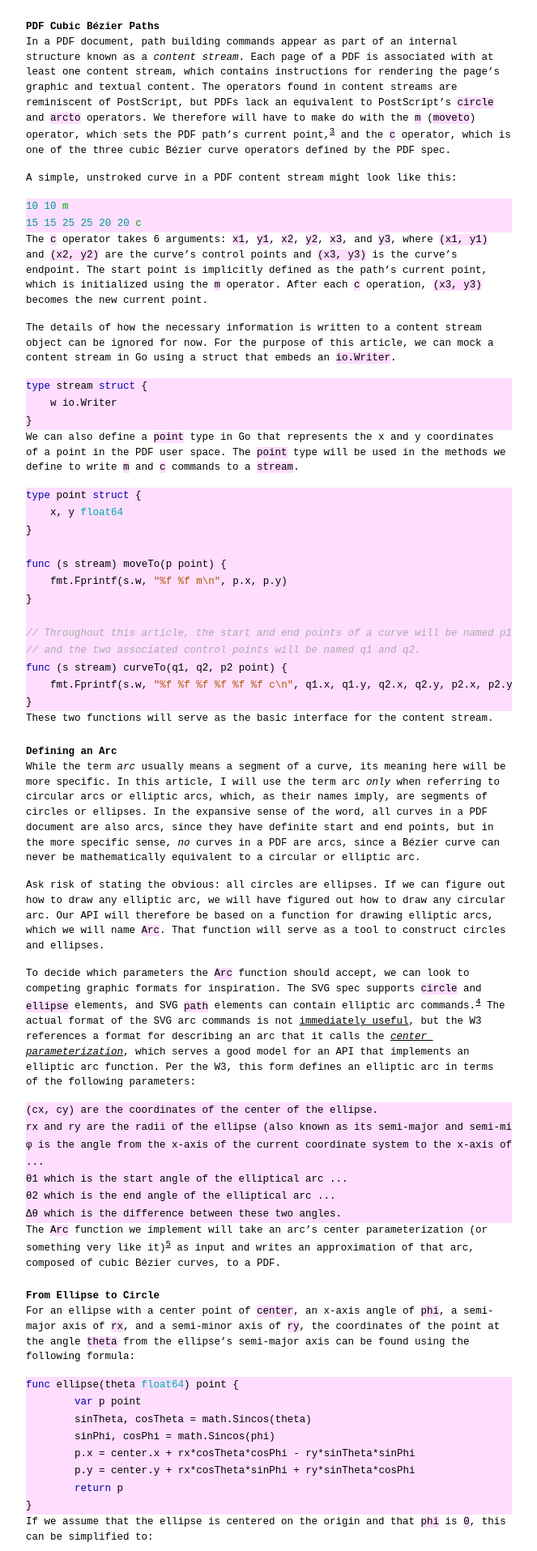
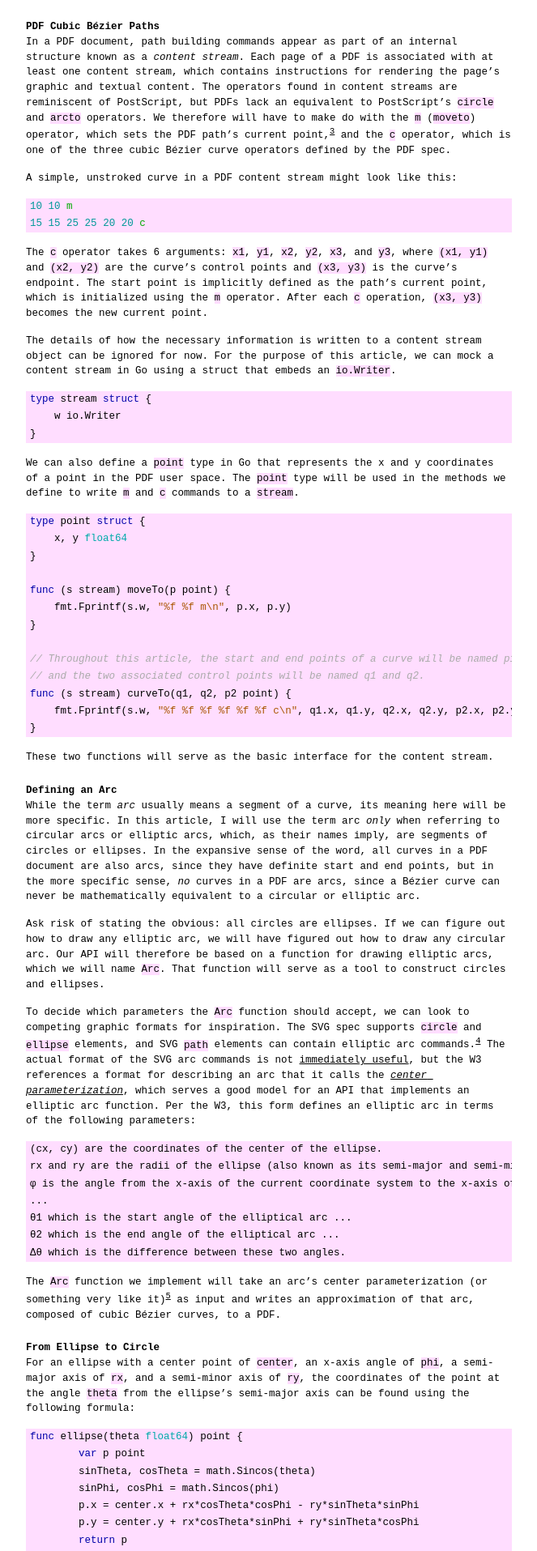
Before and after one commit to cdillond/cdillond.github.io, a Jekyll site: the page built from _posts/2024-06-19-ellipse.markdown, in a window 1280 px wide. Shown: the part 871-2786 px from the top of the page at 81% size, without its empty margins (308-971 px from the left). Built offline with Jekyll 4.4.1, drawn with Linux system fonts in a browser that asks for light colours.

Commit message:
code padding

```diff
--- a/_sass/base.scss
+++ b/_sass/base.scss
@@ -246,8 +246,9 @@ figure.highlight {
 pre {
     background-color: var(--code-background-color);
     border: none;
-    padding: 0;
-    margin: 0;
+    padding-left: 5px;
+    padding-right: 5px;
+    margin-bottom: 1rem;
     overflow: auto;
     font-size: $base-font-size;
     color: var(--text-color);
```
